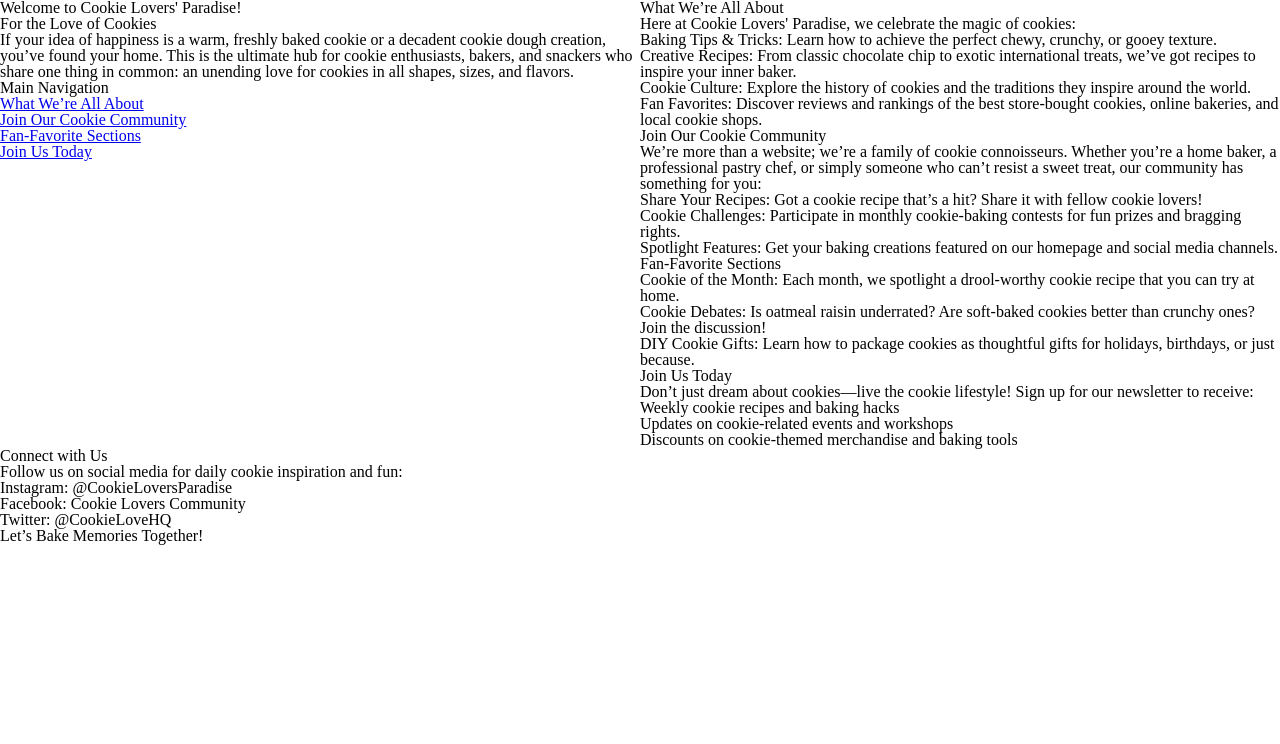
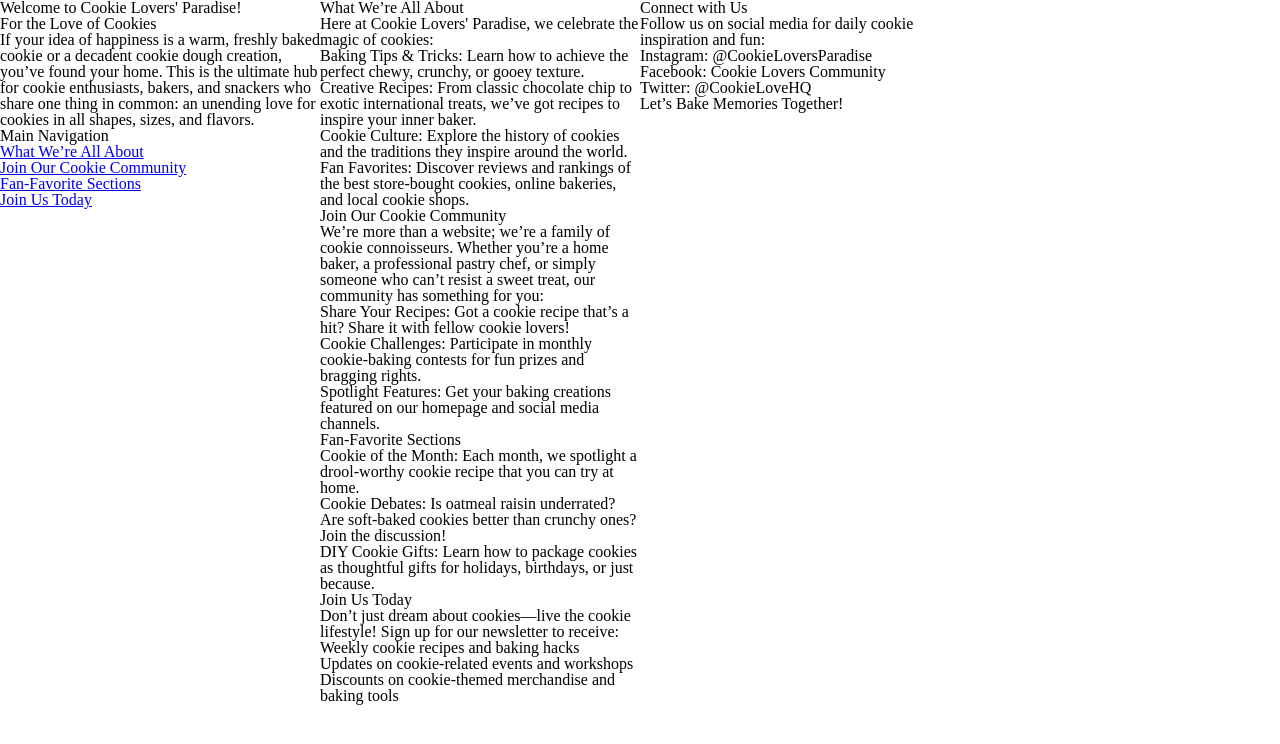
Before and after one commit to caleblopez96/GIT414, a plain HTML site: page index.html in a window 1280 px wide. Drawn offline with Linux system fonts and the light colour scheme.

Commit message:
finished adding media queries to add columns to grid

```diff
--- a/style.css
+++ b/style.css
@@ -156,5 +156,15 @@ body {
 }
 
 /* MEDIA QUERY (large) */
+@media screen and (min-width: 1200px) {
+  body {
+    grid-template-columns: 1fr 1fr 1fr;
+  }
+}
 
 /* MEDIA QUERY (xl) */
+@media screen and (min-width: 1250px) {
+  body {
+    grid-template-columns: repeat(4, 1fr);
+  }
+}
```
